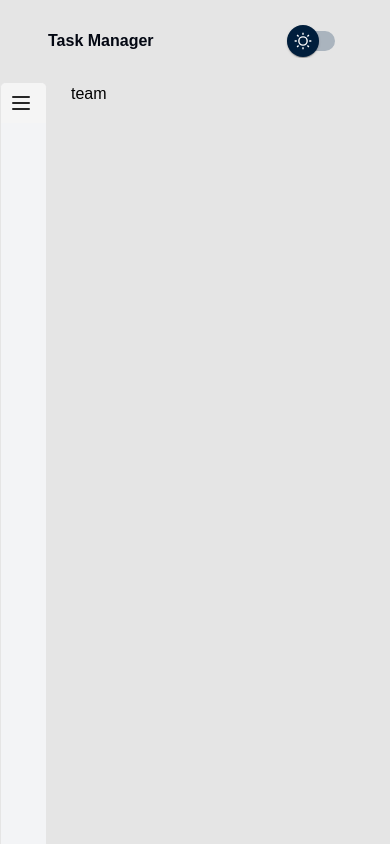
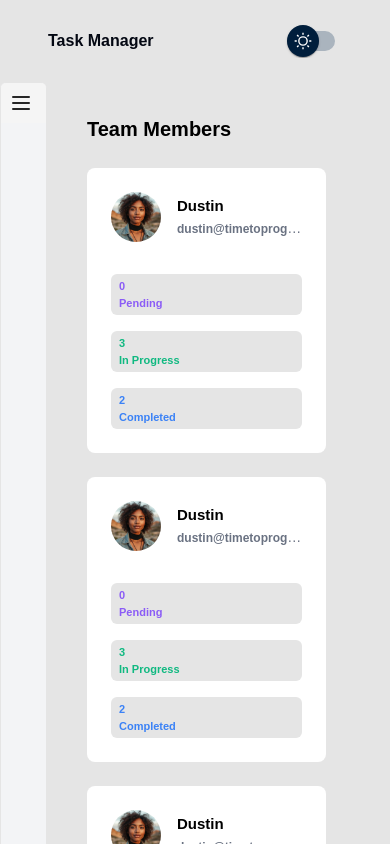
Before and after one commit to mohammad-AKH-dev/task-manager_next-js, a Next.js app: page /team in a window 390 px wide. Shown: the top 844 px of the page. Built offline with nearby package versions, Linux system fonts and the light colour scheme.

Commit message:
team members page complited + fully responsive

```diff
--- /dev/null
+++ b/app/components/modules/Team/MemberBox.tsx
@@ -0,0 +1,38 @@
+import Image from "next/image";
+import React from "react";
+import MemberStatusBox, { MemberStatusBoxPropsType } from "./MemberStatusBox";
+
+type MemberBoxPropsType = {
+  statuses: MemberStatusBoxPropsType[];
+};
+
+function MemberBox({ statuses }: MemberBoxPropsType) {
+  return (
+    <div className='p-6 bg-white text-[14px] text-gray-500 rounded-lg dark:border-neutral-700 dark:bg-neutral-800 shadow-lg"'>
+      <div className="member-infos__wrapper flex gap-x-4 items-center">
+        <Image
+          width={1000}
+          height={1000}
+          className="max-w-[50px] rounded-full"
+          src={"/images/user-1.jfif"}
+          alt="user"
+        />
+        <div className="member-infos overflow-hidden text-ellipsis whitespace-nowrap">
+          <h5 className="member-name text-[15px] text-black font-bold dark:text-white">
+            Dustin
+          </h5>
+          <span className="member-email max-w-[140px] text-[12px] font-bold">
+            dustin@timetoprogram.com
+          </span>
+        </div>
+      </div>
+      <div className="member-assigned__statuses grid overflow-hidden text-ellipsis grid-cols-2 gap-y-4 lg:grid-cols-3 gap-x-4 mt-8">
+        {statuses.map((status) => (
+          <MemberStatusBox count={status.count} name={status.name} />
+        ))}
+      </div>
+    </div>
+  );
+}
+
+export default MemberBox;
--- /dev/null
+++ b/app/components/modules/Team/MemberStatusBox.tsx
@@ -0,0 +1,29 @@
+import React from "react";
+
+export type MemberStatusBoxPropsType = {
+  name: string;
+  count: number;
+};
+
+function MemberStatusBox({ name, count }: MemberStatusBoxPropsType) {
+  return (
+    <div
+      className={`member-assigned-status max-h-[50px] text-[11px] ${
+        name === "Pending" && "text-[#8b5cf6]"
+      }
+      ${
+        name === "Completed" && "text-[#3b82f6]"
+      }
+      ${
+        name === "In Progress" && "text-[#10b981]"
+      }
+
+      p-1 rounded-md px-2 font-bold bg-[#e5e5e5]`}
+    >
+      <span className="assigned-tasks__status-count whitespace-nowrap text-ellipsis">{count}</span>
+      <h5 className="assigned-tasks__status-name whitespace-nowrap ">{name}</h5>
+    </div>
+  );
+}
+
+export default MemberStatusBox;
--- /dev/null
+++ b/app/components/templates/Team/TeamContent.tsx
@@ -0,0 +1,29 @@
+'use client'
+
+import React, { useState } from "react";
+import MemberBox from "../../modules/Team/MemberBox";
+import { MemberStatusBoxPropsType } from "../../modules/Team/MemberStatusBox";
+
+function TeamContent() {
+    const [statuses,setStatuses] = useState<MemberStatusBoxPropsType[]>([
+        {name: 'Pending', count: 0},
+        {name: 'In Progress', count: 3},
+        {name: 'Completed', count: 2},
+    ])
+  return (
+    <>
+    {/* team members header */}
+    <div className="team-members-section__title-wrapper flex flex-wrap gap-y-3 sm:flex-nowrap gap-x-3 sm:gap-x-0  justify-between items-center">
+      <h3 className="team-members-title text-[20px] font-bold capitalize">Team Members</h3>
+    </div>
+    {/* members */}
+    <div className="team-members grid gap-6 grid-cols-1 sm:grid-cols-2 xl:grid-cols-3 pt-6">
+      <MemberBox statuses={statuses}/>
+      <MemberBox statuses={statuses}/>
+      <MemberBox statuses={statuses}/>
+    </div>
+    </>
+  );
+}
+
+export default TeamContent;
--- a/app/components/templates/createTask/CreateTask.tsx
+++ b/app/components/templates/createTask/CreateTask.tsx
@@ -55,6 +55,7 @@ function CreateTask() {
         onSubmit={handleSubmit(onSubmit)}
         className="my-4 flex flex-col gap-y-8"
       >
+        {/* task title */}
         <div className="input-wrapper flex flex-col gap-y-1">
           <label
             htmlFor="title"
@@ -71,6 +72,7 @@ function CreateTask() {
              border-gray-300 rounded-md p-3 shadow-sm"
           />
         </div>
+        {/* task description */}
         <div className="input-wrapper flex flex-col gap-y-1">
           <label
             htmlFor="description"
@@ -86,6 +88,7 @@ function CreateTask() {
              border-gray-300 rounded-md p-3 shadow-sm"
           />
         </div>
+        {/* priority && date-picker && user selection dialog */}
         <div className="inputs-wrapper grid grid-cols-3 gap-y-3 gap-x-6  xl:gap-x-3">
           <FormControl sx={{ m: 1 }}>
             <InputLabel
@@ -136,6 +139,7 @@ function CreateTask() {
             handleClose={handleClose}
           />
         </div>
+        {/* todos checklist */}
         <div className="input-wrapper flex flex-col gap-y-3">
           <label
             htmlFor="todo"
@@ -160,6 +164,7 @@ function CreateTask() {
           </div>
 
         </div>
+        {/* attachments */}
         <div className="input-wrapper  flex flex-col gap-y-3">
           <label
             htmlFor="attachment"
@@ -185,7 +190,7 @@ function CreateTask() {
         </div>
 
        <button type="submit" className="text-[#0284c7] dark:bg-neutral-700 dark:text-white dark:border
-       dark:border-neutral-600 bg-sky-100 p-3 rounded-lg transition-all hover:bg-sky-300 hover:text-white cursor-pointer">Submit</button>
+       dark:border-neutral-600 bg-sky-100 p-3 rounded-lg transition-all hover:bg-sky-300 hover:text-white cursor-pointer">Create Task</button>
       </form>
     </div>
   );
--- a/app/globals.css
+++ b/app/globals.css
@@ -89,6 +89,12 @@
 
 }
 
+@media all and (max-width: 400px) {
+  .member-assigned__statuses {
+    grid-template-columns: repeat(1,minmax(0,1fr));
+  }
+}
+
 
 @media all and (max-width: 385px) {
   .css-1kgqhaq-MuiChartsSurface-root {
--- a/app/team/page.tsx
+++ b/app/team/page.tsx
@@ -1,11 +1,12 @@
-import React from 'react'
+import React from "react";
+import TeamContent from "../components/templates/Team/TeamContent";
 
 function page() {
   return (
-    <div>
-      team
-    </div>
-  )
+    <section className="team-members-section p-4 pt-8">
+      <TeamContent/>
+    </section>
+  );
 }
 
-export default page
+export default page;
```
